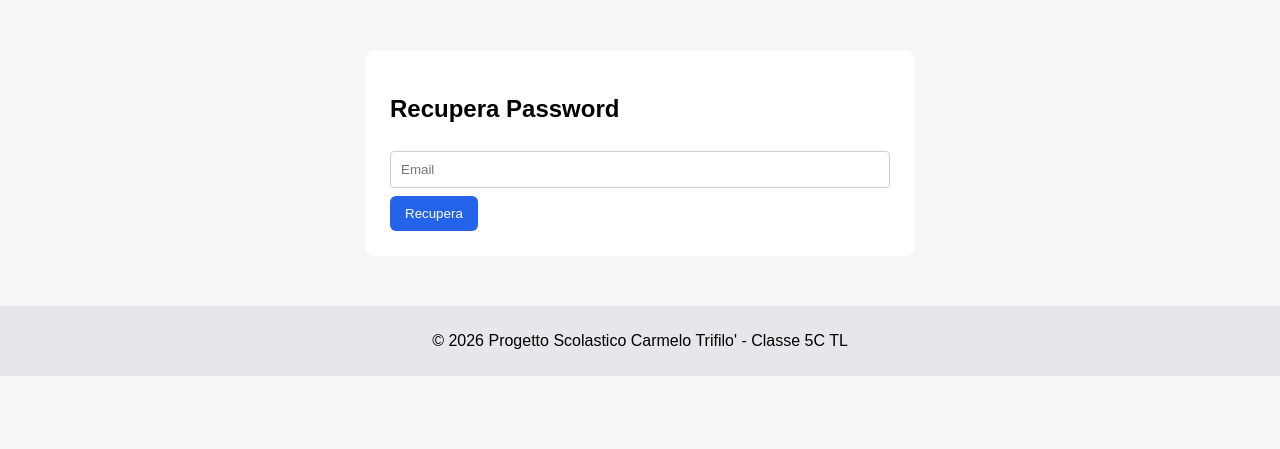
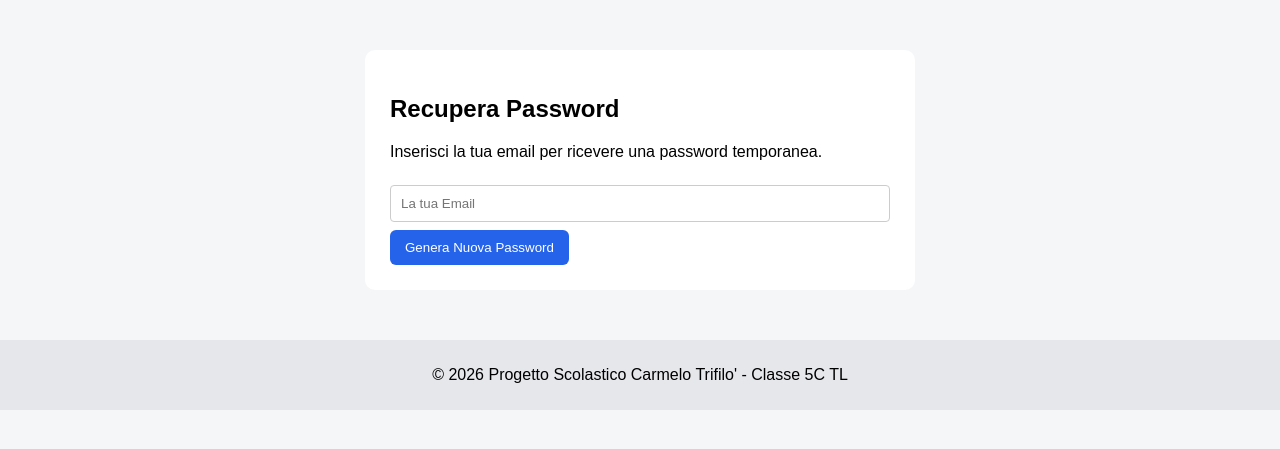
Before and after one commit to Trifilo/Gestioneguasti, a Flask app: page /recupera in a window 1280 px wide. Shown: the part 128-577 px from the top of the page. Run offline with Flask 3, Linux system fonts and the light colour scheme.

Commit message:
Update recupera.html

```diff
--- a/templates/recupera.html
+++ b/templates/recupera.html
@@ -3,12 +3,23 @@
 {% block content %}
 <div class="auth-box">
     <h2>Recupera Password</h2>
-    <form method="POST">
-        <input type="email" name="email" placeholder="Email" required>
-        <button class="btn" type="submit">Recupera</button>
-    </form>
+
     {% if msg %}
-        <p style="color:green">{{ msg }}</p>
+        <div class="info-box">
+            <strong>{{ msg }}</strong>
+            <p style="margin-top: 10px; font-size: 0.9em;">
+                <em>Copia questa password, <a href="{{ url_for('login') }}">effettua il Login</a> e poi vai su "Cambia Password" nel menu per impostarne una personale.</em>
+            </p>
+        </div>
+    {% else %}
+        <p>Inserisci la tua email per ricevere una password temporanea.</p>
+        <form method="POST">
+            <input type="email" name="email" placeholder="La tua Email" required>
+            <button class="btn" type="submit">Genera Nuova Password</button>
+        </form>
+        {% if errore %}
+            <p style="color:red; margin-top:10px;">{{ errore }}</p>
+        {% endif %}
     {% endif %}
 </div>
 {% endblock %}
```
